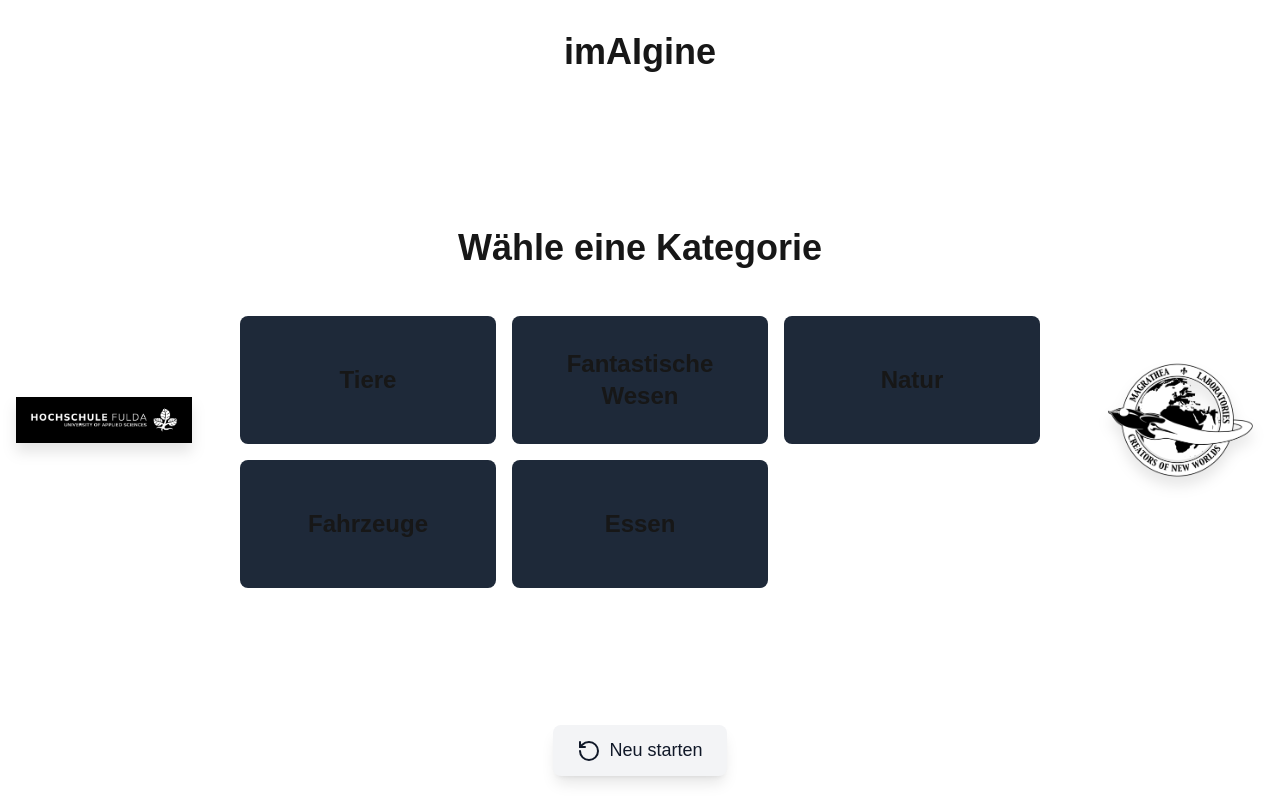
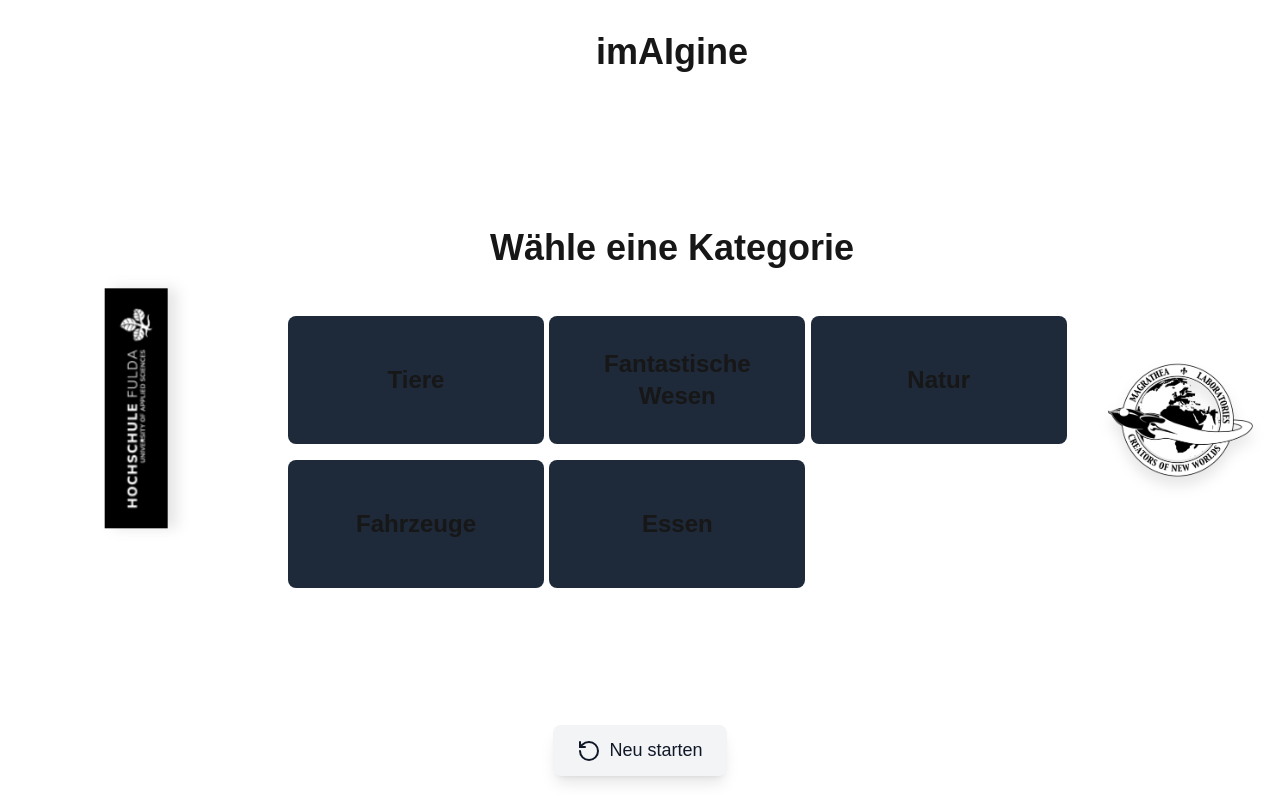
Before and after one commit to Noodlesalat/pic-finisher-next, a Next.js app: page / in a window 1280 px wide. Built offline with nearby package versions, Linux system fonts and the light colour scheme.

Commit message:
layout: Anpassung der Logo-Dimensionen und Positionierung im Layout

```diff
--- a/app/layout.tsx
+++ b/app/layout.tsx
@@ -35,20 +35,20 @@ export default function RootLayout({
         className={`${geistSans.variable} ${geistMono.variable} antialiased`}
       >
         <div className="flex min-h-screen w-full items-center relative">
-          <div className="flex flex-col items-center justify-center w-48 pl-4">
+          <div className="flex flex-col items-center justify-center w-64 pl-4">
             <div className="relative w-full flex justify-center">
               <Image
                 src={hsLogo}
                 alt="HS Fulda Logo"
-                className="h-[120px] w-auto object-contain drop-shadow-xl"
-                height={120}
+                className="w-[240px] h-auto object-contain drop-shadow-xl rotate-270"
+                height={240}
                 priority
                 style={{
                   position: "absolute",
-                  top: "-40px",
-                  left: 0,
-                  right: 0,
-                  margin: "0 auto",
+                  bottom: "80px",
+                  left: "0%",
+                  transform: "translateX(-50%)",
+                  margin: "0",
                 }}
               />
             </div>
```
